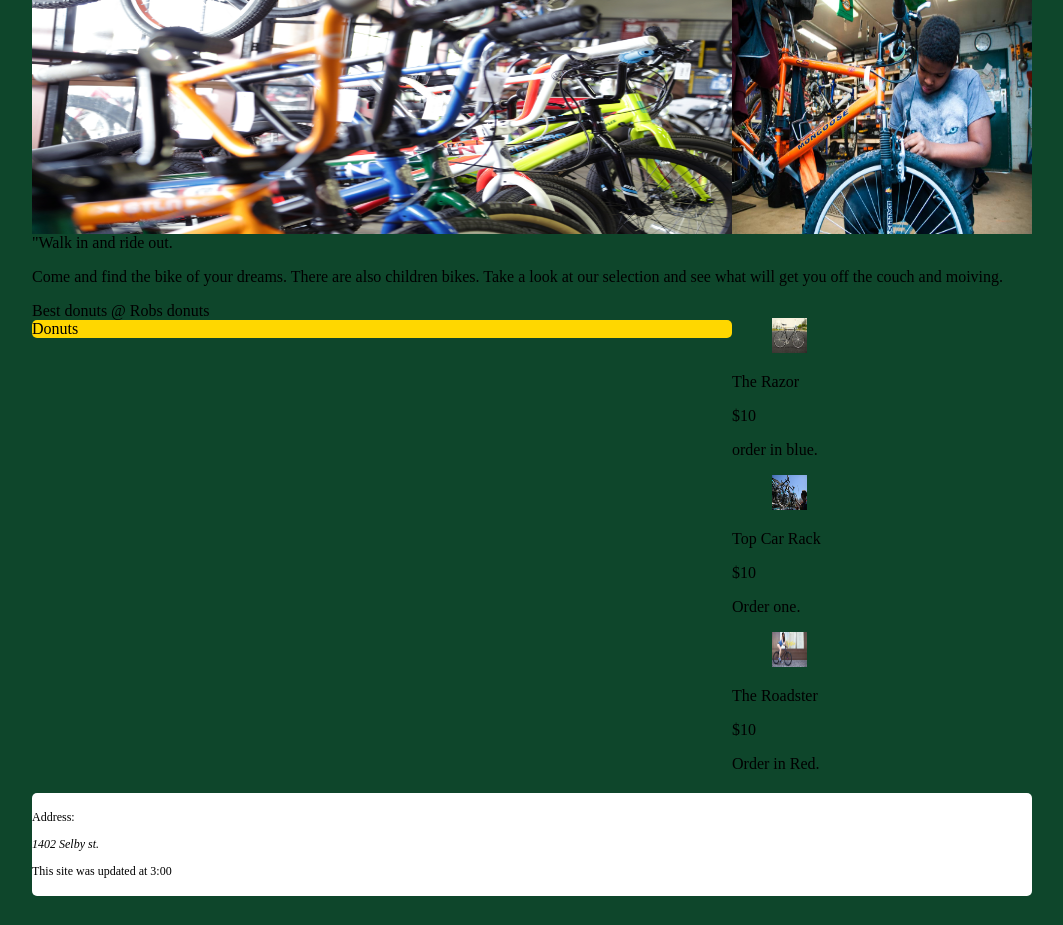
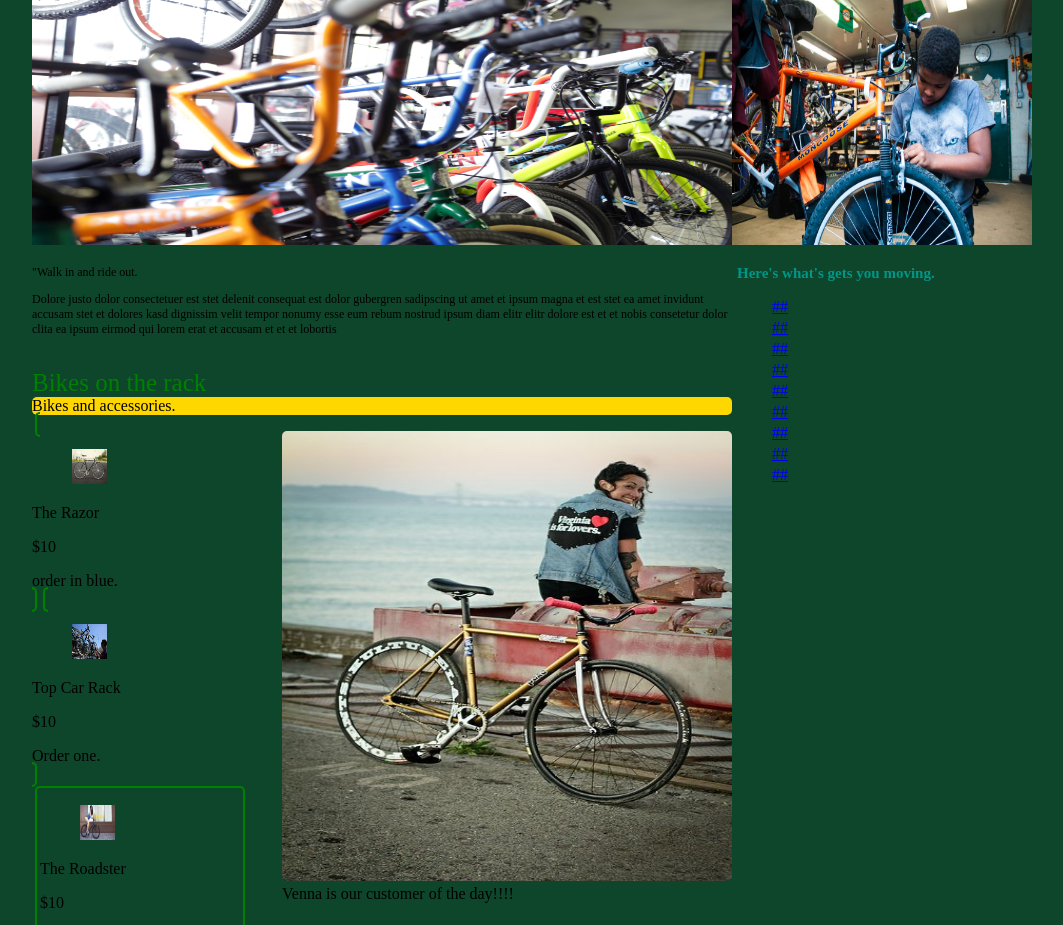
Before and after one commit to mggacm/MoreBikesShop, a plain HTML site: page index.html in a window 1280 px wide. Shown: the part 93-1018 px from the top of the page, without its empty margins (108-1171 px from the left). Drawn offline with Linux system fonts and the light colour scheme.

Commit message:
working on bugs

```diff
--- a/index.html
+++ b/index.html
@@ -6,7 +6,7 @@
 </head>
 <body>
     <!--HEADER-->
-    <header>
+    <header id="main-header">
         <!--logo-->
         <div id="header-logo">
             <img class="logo" src="img/Orange.jpg"/>
@@ -38,22 +38,41 @@
      </section>
 
     <!--WELCOME-->
-    <section>
-
+    <section id="welcome">
         <header>"Walk in and ride out.</header>
-          <p>Come and find the bike of your dreams. There are also children bikes.
-            Take a look at our selection and see what will get you off the couch and moiving.
+        <p>Dolore justo dolor consectetuer est stet delenit consequat est dolor
+        gubergren sadipscing ut amet et ipsum magna et est stet ea amet invidunt
+        accusam stet et dolores kasd dignissim velit tempor nonumy esse eum rebum nostrud
+        ipsum diam elitr elitr dolore est et et nobis consetetur dolor clita ea ipsum eirmod
+        qui lorem erat et accusam et et et lobortis
         </p>
     </section>
 
+    <!--Recent News-->
+    <article id="recent-news">
+        <header>Here's what's gets you moving.</header>
+        <ul>
+            <li><a href="#">##</a></li>
+            <li><a href="#">##</a></li>
+            <li><a href="#">##</a></li>
+            <li><a href="#">##</a></li>
+            <li><a href="#">##</a></li>
+            <li><a href="#">##</a></li>
+            <li><a href="#">##</a></li>
+            <li><a href="#">##</a></li>
+            <li><a href="#">##</a></li>
+        </ul>
+    </article>
+
     <!--MAIN / EXTRAS-->
     <section id="main">
-       <header id="donut-header">Best donuts @ Robs donuts</header>
-       <header id="header-title">Donuts</header>
-    </section>
+        <header id="bike-header">Bikes on the rack</header>
+        <header id="header-title">Bikes and accessories.</header>
+
+
         <!--PRODUCT-->
         <section class="products">
-           <artical class="product-article">
+            <artical id="product-article">
                 <figure>
                     <img class="product-thumbnail" src="img/FIXED.jpg" />
                 </figure>
@@ -65,9 +84,9 @@
                     order in blue.
                 </div>
             </artical>
-            <artical class="product-article">
+            <artical id="product-article">
                 <figure>
-                    <img class="product-thumbnail" src="img/BikeOnCar.jpg"/>
+                    <img class="product-thumbnail" src="img/BikeOnCar.jpg" />
                 </figure>
                 <header>
                     <span class="product-name">Top Car Rack</span>
@@ -77,7 +96,7 @@
                     Order one.
                 </div>
             </artical>
-            <article class="product-article">
+            <article id="product-article">
                 <figure>
                     <img class="product-thumbnail" src="img/FixieChix.jpg" />
                 </figure>
@@ -91,6 +110,15 @@
             </article>
         </section>
 
+
+        <section class="stuff">
+        <figure>
+            <img id="customer-of-day" src="img/Back.jpg">
+            <figcaption>Venna is our customer of the day!!!!</figcaption>
+        </figure>
+        </section>
+    </section>
+
     <!--FOOTER-->
     <footer id="footer">
         <p>Address: <address>1402 Selby st.</address></p>
--- a/main.css
+++ b/main.css
@@ -7,6 +7,11 @@ body {
     font-family: Belleza;
     background-color: #0e462b;
 }
+
+#main-header{
+    height: 80px;
+}
+
 
 .logo {
     width: 60px;
@@ -42,7 +47,7 @@ body {
     float:right;
 }
 
-.welcome{
+#welcome{
     width: 700px;
     float: left;
     font-size: 12px;
@@ -54,6 +59,7 @@ body {
     width: 300px;
     margin: 20px 0px 20px 0px;
 }
+
 #recent-news > header {
         margin-left: 5px;
         color: #009688;
@@ -76,9 +82,9 @@ body {
     margin: 0px 0px 3px 0px;
 }
 
-#dount-header{
+#bike-header{
     color: green;
-    font-size:15px;
+    font-size:25px;
     margin: 0px 0px 3px 0px;
     height: 25px;
 
@@ -94,19 +100,30 @@ body {
        margin: 0PX 0PX 20PX 0PX;
 }
 
-   .product-artical{
+#product-article{
        height: 150px;
        width: 200px;
        border-width: 2px;
        border-style: solid;
        border-color: green;
        margin: 3px 3px 3px 3px;
-       padding: 3px 3px 3px 3px;
+       padding: 1px 3px 3px 3px;
        border-radius: 5px;
 }
 .product-thumbnail{
        width: 35px;
        height: 35px;
+}
+
+.stuff {
+    width: 70%;
+    float: right;
+}
+
+#customer-of-day {
+    width: 450px;
+    height: 450px;
+    border-radius: 5px;
 }
 
 
```
Also changed, not shown: img/Trail.jpg (added). Lines whose indentation alone changed are shown as unchanged.
